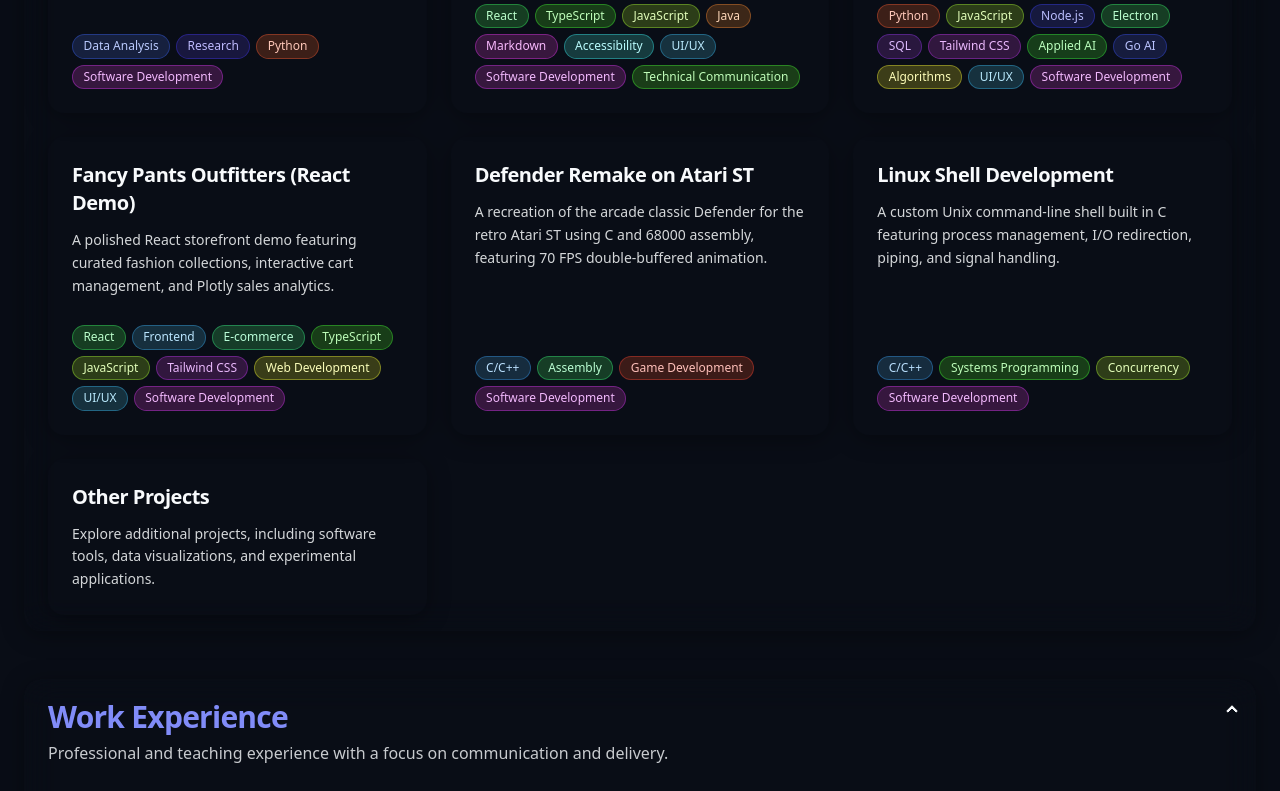
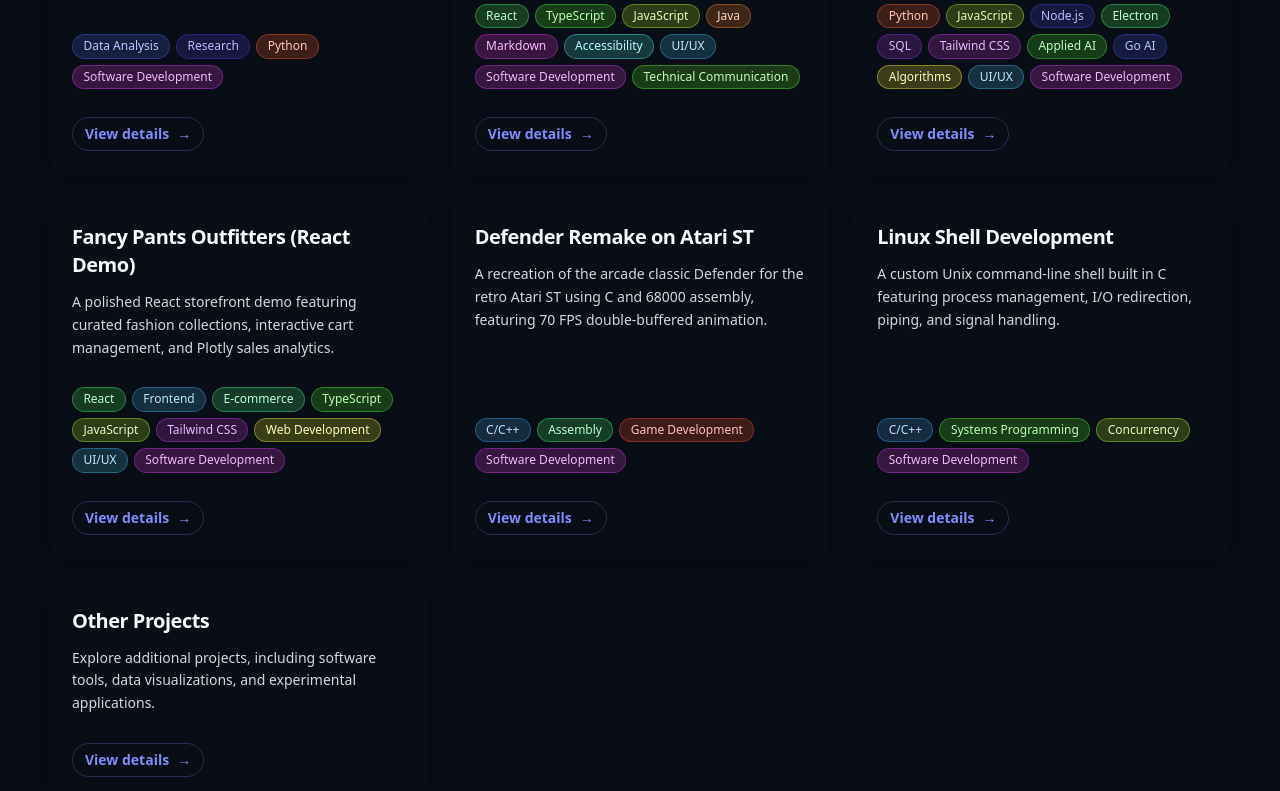
Before and after one commit to axyl-casc/portfolio_code, a React (Vite) app: page / in a window 1280 px wide. Shown: the part 2649-3440 px from the top of the page. Built offline with nearby package versions, Linux system fonts and the light colour scheme.

Commit message:
Add view details cue to interactive cards

```diff
--- a/src/components/CardGrid.tsx
+++ b/src/components/CardGrid.tsx
@@ -50,6 +50,10 @@ export function CardGrid({
                 ))}
               </div>
             )}
+            <div className="card-click-cue" aria-hidden="true">
+              <span>View details</span>
+              <span className="card-click-cue__arrow">→</span>
+            </div>
           </div>
         </div>
       ))}
--- a/src/styles/index.css
+++ b/src/styles/index.css
@@ -238,6 +238,26 @@
     @apply absolute inset-0 rounded-2xl z-0;
   }
 
+  .card-click-cue {
+    @apply relative z-10 mt-5 inline-flex w-fit items-center gap-2 rounded-full border border-primary/25 px-3 py-1.5 text-sm font-semibold text-primary transition-all duration-200;
+    background-color: hsl(var(--p) / 0.08);
+  }
+
+  .content-card--interactive:hover .card-click-cue,
+  .content-card--interactive:focus-within .card-click-cue {
+    @apply border-primary/45;
+    background-color: hsl(var(--p) / 0.14);
+  }
+
+  .card-click-cue__arrow {
+    @apply inline-block transition-transform duration-200;
+  }
+
+  .content-card--interactive:hover .card-click-cue__arrow,
+  .content-card--interactive:focus-within .card-click-cue__arrow {
+    transform: translateX(0.2rem);
+  }
+
   .section-title {
     @apply text-2xl font-bold tracking-tight mb-2 inline-block text-primary;
   }
```
